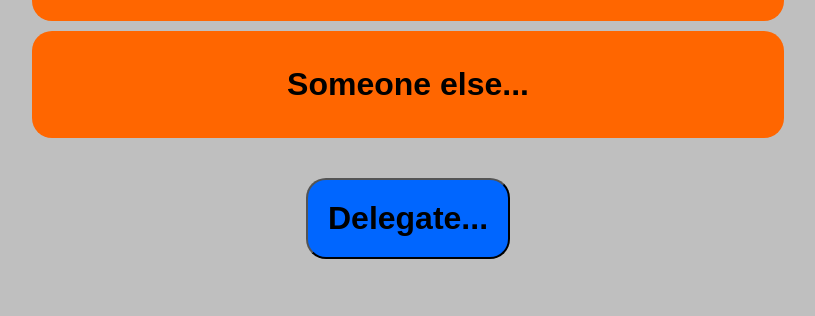
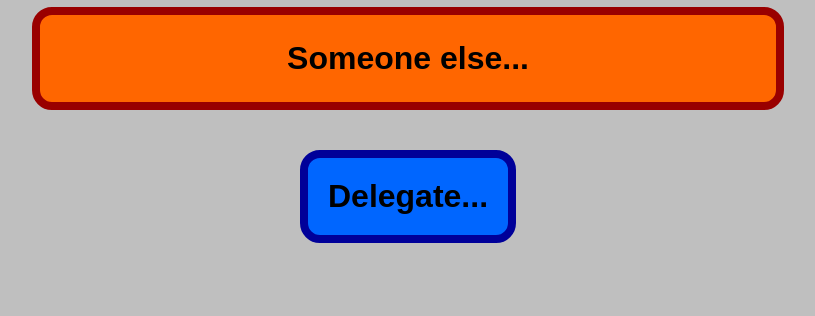
Before and after one commit to Longdog73/Delegator, a plain HTML site: page index.html in a window 1280 px wide. Shown: the part 727-1043 px from the top of the page, without its empty margins (232-1047 px from the left). Drawn offline with Linux system fonts and the light colour scheme.

Commit message:
Update delegator.css

```diff
--- a/delegator.css
+++ b/delegator.css
@@ -7,7 +7,8 @@ body {
 
 .person {
   background-color: #ff6600;
-  padding: 35px;
+  border: 8px solid #990000;
+  padding: 25px;
   border-radius: 20px;
   margin-top: 10px;
   margin-bottom: 10px;
@@ -19,6 +20,7 @@ body {
 
 button {
   background-color: #0066ff;
+  border: 8px solid #000099;
   color: #000;
   padding: 20px;
   border-radius: 20px;
```
